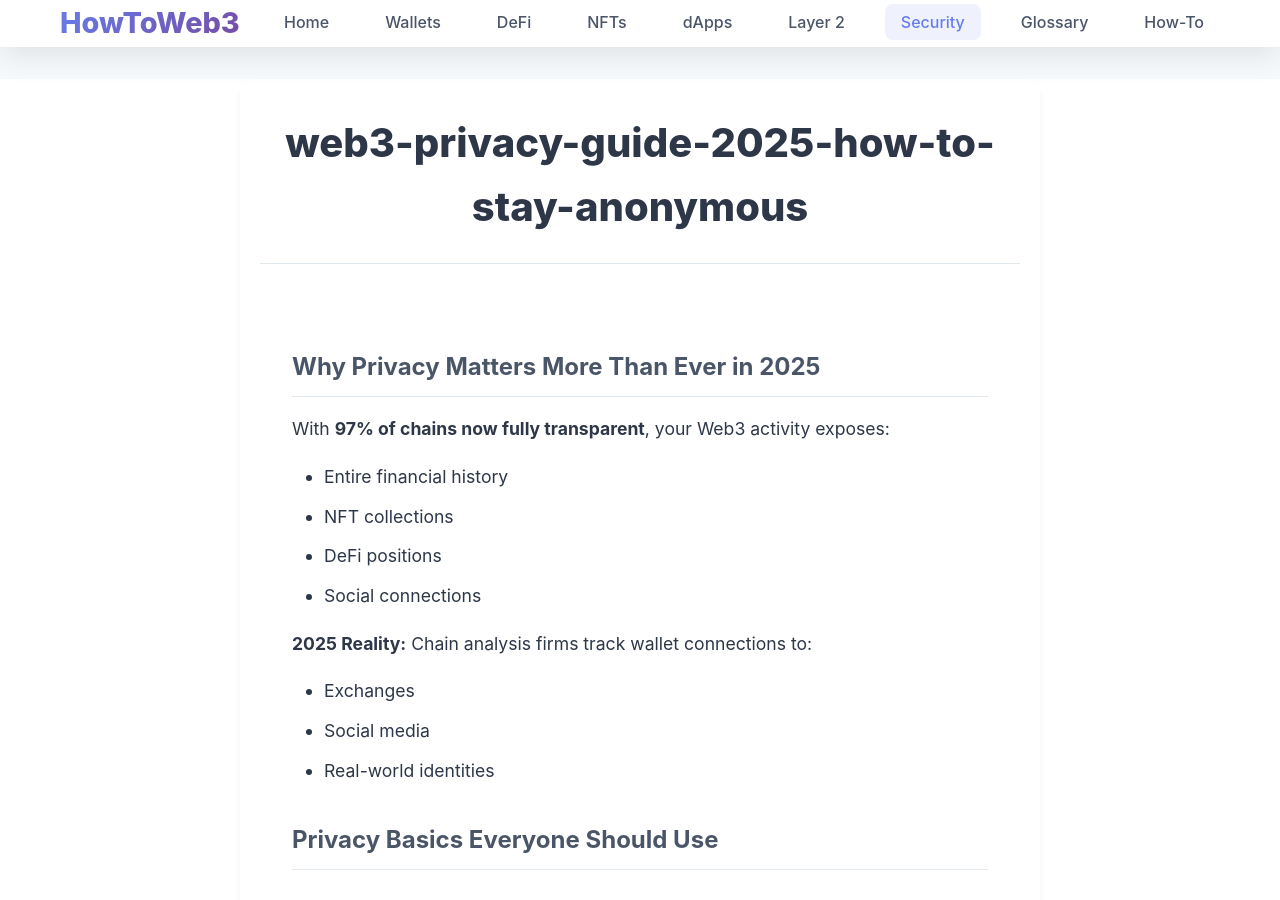
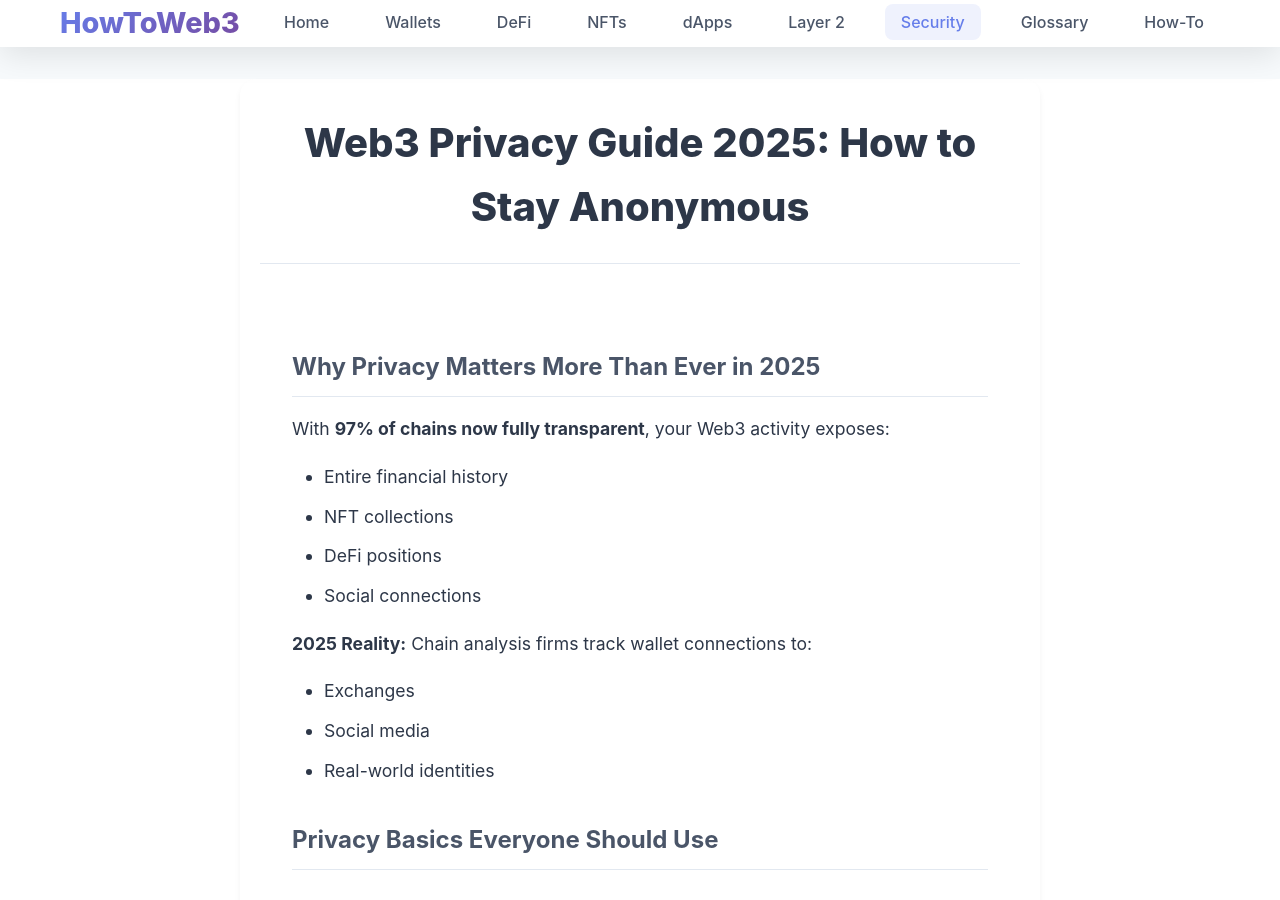
Before and after one commit to gummybearsk/howtoweb3.pro, a Jekyll site: the page built from _posts/2025-07-01-web3-privacy-guide-2025-how-to-stay-anonymous.md, in a window 1280 px wide and 900 px high. Built offline with Jekyll 4.4.1, drawn with Linux system fonts in a browser that asks for light colours.

```diff
--- a/_posts/2025-07-01-web3-privacy-guide-2025-how-to-stay-anonymous.md
+++ b/_posts/2025-07-01-web3-privacy-guide-2025-how-to-stay-anonymous.md
@@ -1,6 +1,6 @@
 ---
 layout: post
-title: "web3-privacy-guide-2025-how-to-stay-anonymous"
+title: "Web3 Privacy Guide 2025: How to Stay Anonymous"
 categories: security
 tags: [privacy, anonymity, vpns, mixers, zk-proofs]
 excerpt: "The essential 2025 guide to maintaining privacy in Web3 - covering wallets, transactions, browsing, and advanced anonymity techniques."
```
